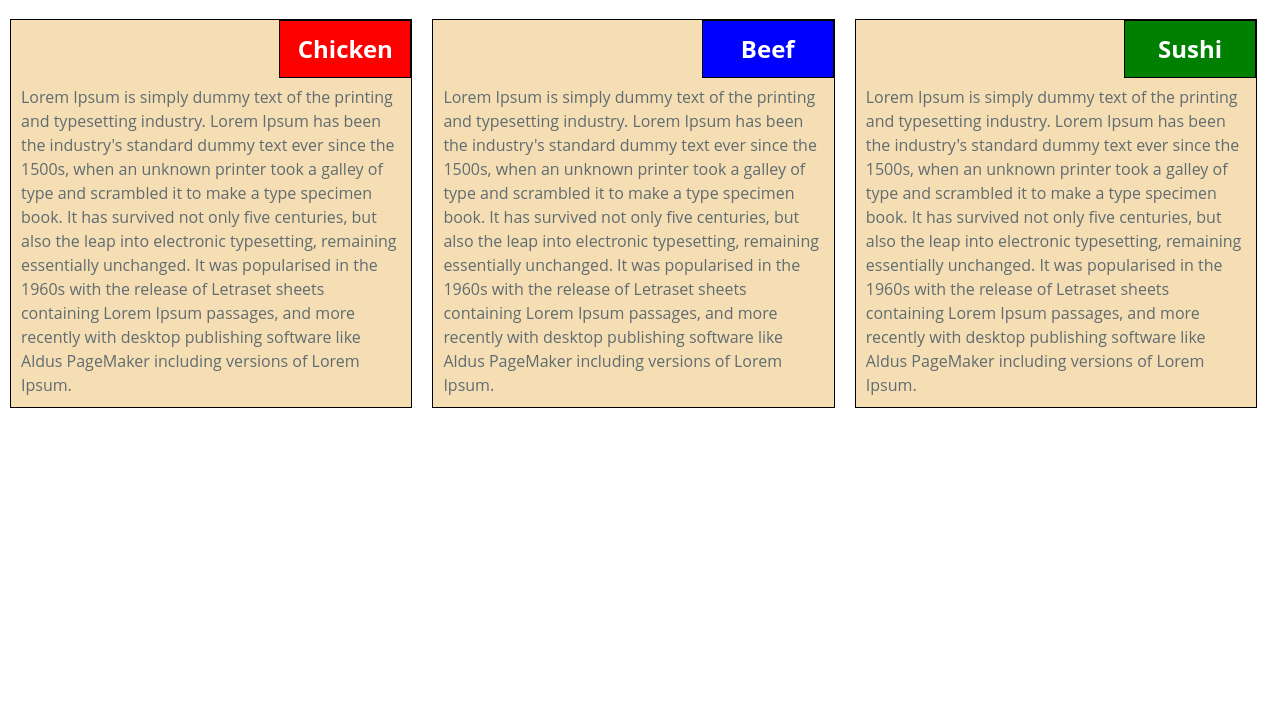
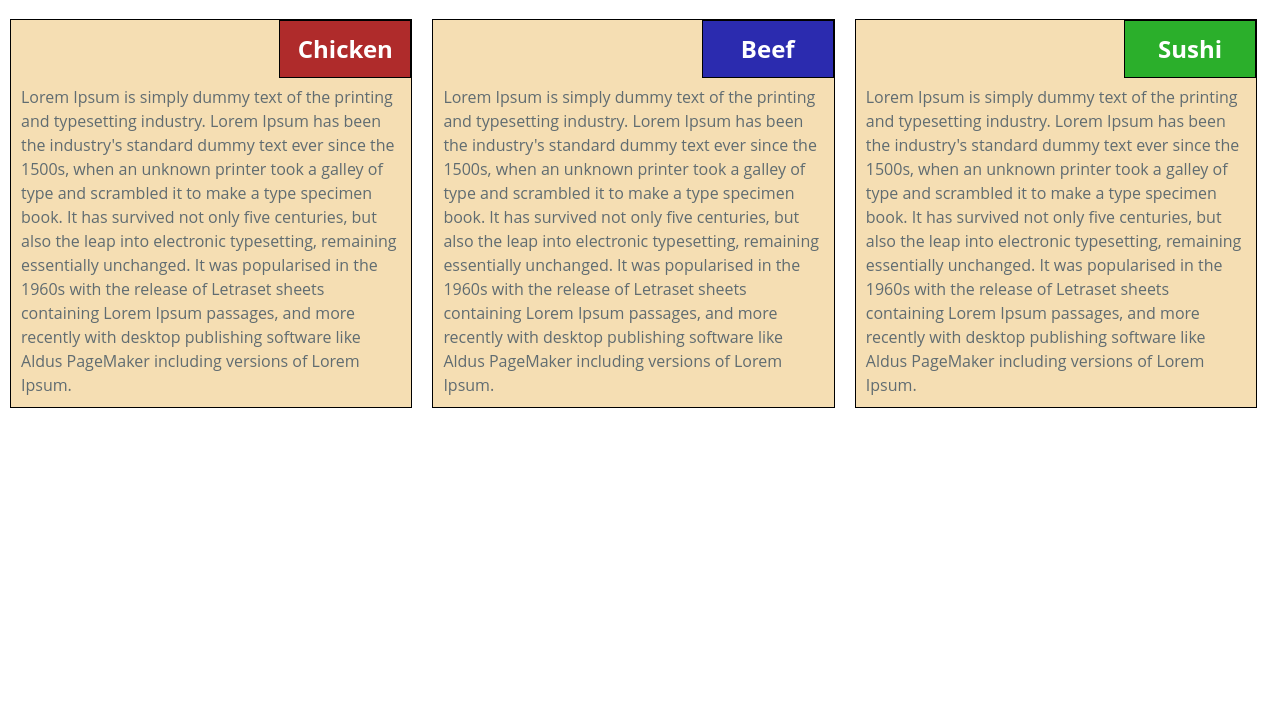
Before and after one commit to harshaperla/module2-solution, a plain HTML site: page index.html in a window 1280 px wide. Shown: the part 82-800 px from the top of the page. Drawn offline with Linux system fonts and the light colour scheme.

Commit message:
submission

```diff
--- a/css/stylesheet.css
+++ b/css/stylesheet.css
@@ -33,13 +33,13 @@ h1, h2{
     margin-left: 600%;
     width: 33%;
     color: white;
-    background: red;
+    background: #AF2B2B;
     border: 1px solid black;
 }
 
 .box:nth-child(3) h2{
-	background: blue;
+	background: #2B2BAF;
 }
 .box:nth-child(4) h2{
-	background: green;
+	background: #2BAF2B;
 }
```
